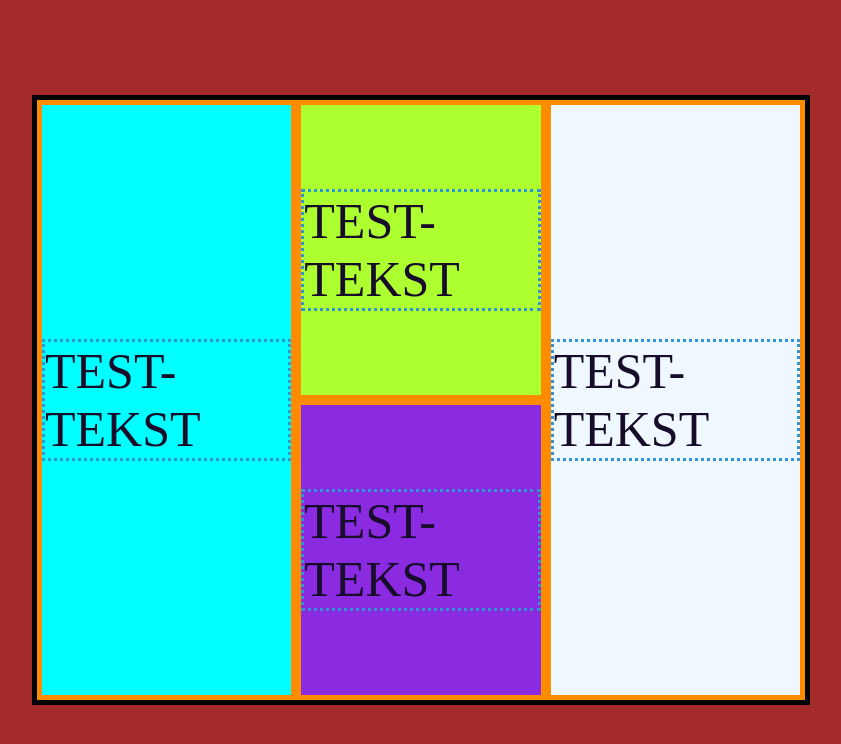
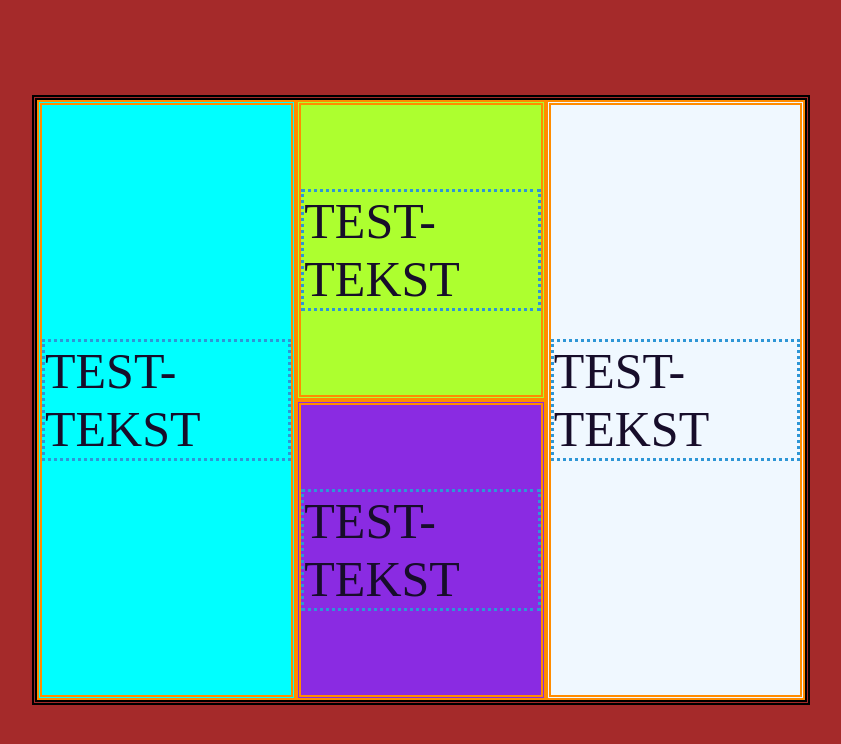
Before and after one commit to pawelb23/moje-nowe-cwiczenia, a plain HTML site: page css-cwiczenia/flex-figury/index.html in a window 1280 px wide. Shown: the whole page, without its empty margins (219-1060 px from the left). Drawn offline with Linux system fonts and the light colour scheme.

Commit message:
kolejna zmiana obramowania

```diff
--- a/css-cwiczenia/flex-figury/css/style.css
+++ b/css-cwiczenia/flex-figury/css/style.css
@@ -4,7 +4,7 @@ body {
 }
 
 div#container {
-    border: 5px solid black;
+    border: 5px double black;
     width: 60vw;
     height: 600px;
     margin: 0 auto;
@@ -27,7 +27,7 @@ div.flex-items.item3 {
     align-items: center;
     justify-content: center;
     font-size: 50px;
-    border: 5px solid darkorange;
+    border: 5px double darkorange;
 }
 
 div.item1 {
```
Also changed, not shown: css-cwiczenia/flex-figury/index.html (line endings or trailing spaces).
